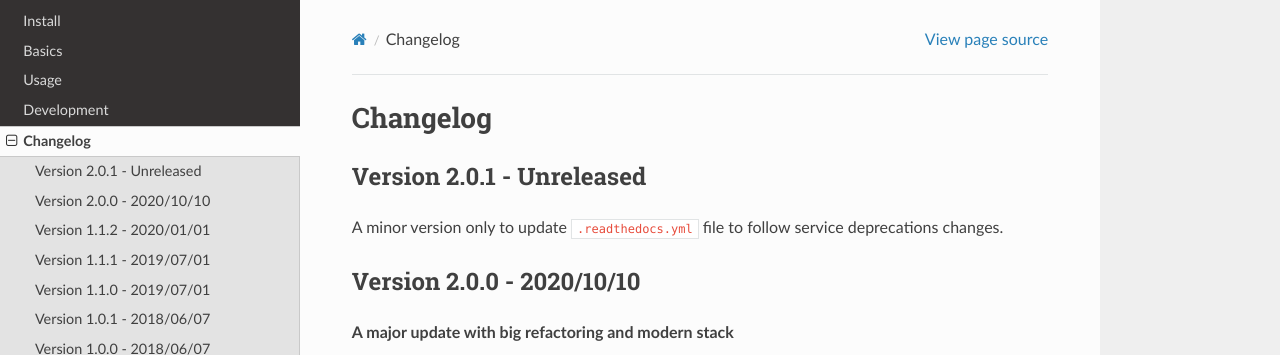
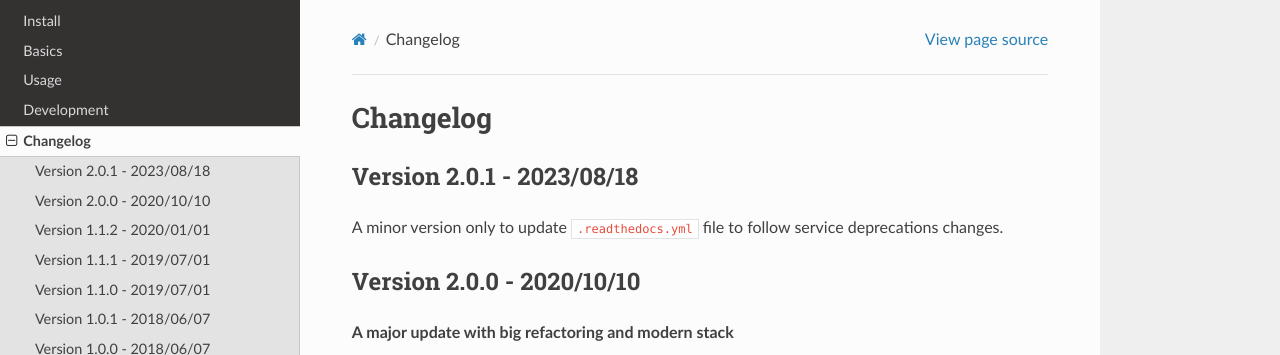
Before and after one commit to sveetch/Optimus, a Sphinx documentation site: the page built from docs/changelog.rst, in a window 1280 px wide and 900 px high. Shown: the top 355 px of the window. Built offline with Sphinx 7.4.7 and the Read the Docs theme 2.0.0, drawn with Linux system fonts in a browser that asks for light colours.

Commit message:
[NEW] (v2.0.1) Release

```diff
--- a/docs/changelog.rst
+++ b/docs/changelog.rst
@@ -8,7 +8,7 @@ Changelog
 =========
 
 
-Version 2.0.1 - Unreleased
+Version 2.0.1 - 2023/08/18
 --------------------------
 
 A minor version only to update ``.readthedocs.yml`` file to follow service deprecations
--- a/setup.cfg
+++ b/setup.cfg
@@ -3,7 +3,7 @@
 ;;
 [metadata]
 name = Optimus
-version = 2.0.1-pre.1
+version = 2.0.1
 description = Optimus is a static site builder using Jinja2, webassets and Babel.
 long_description = file:README.rst
 long_description_content_type = text/x-rst
```
